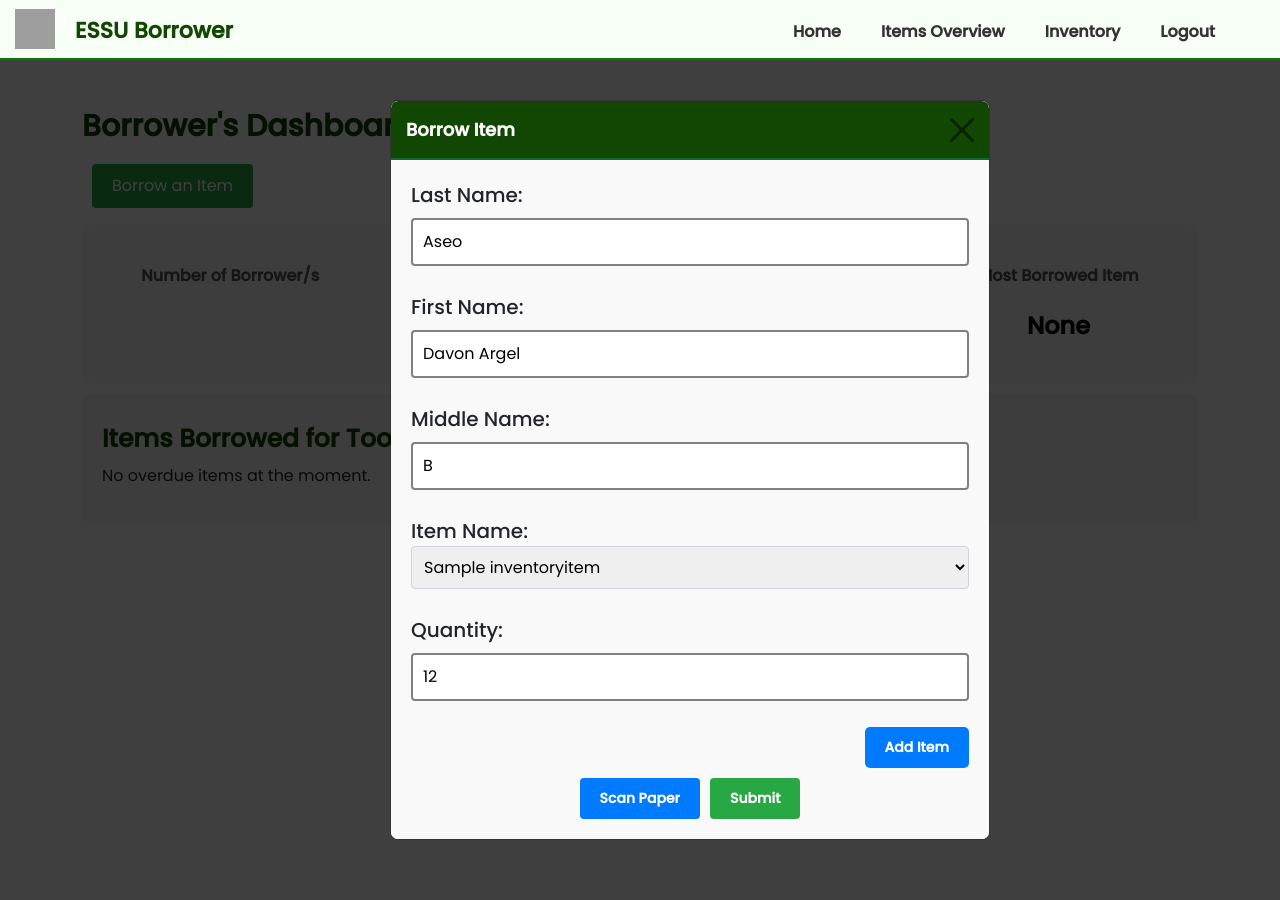
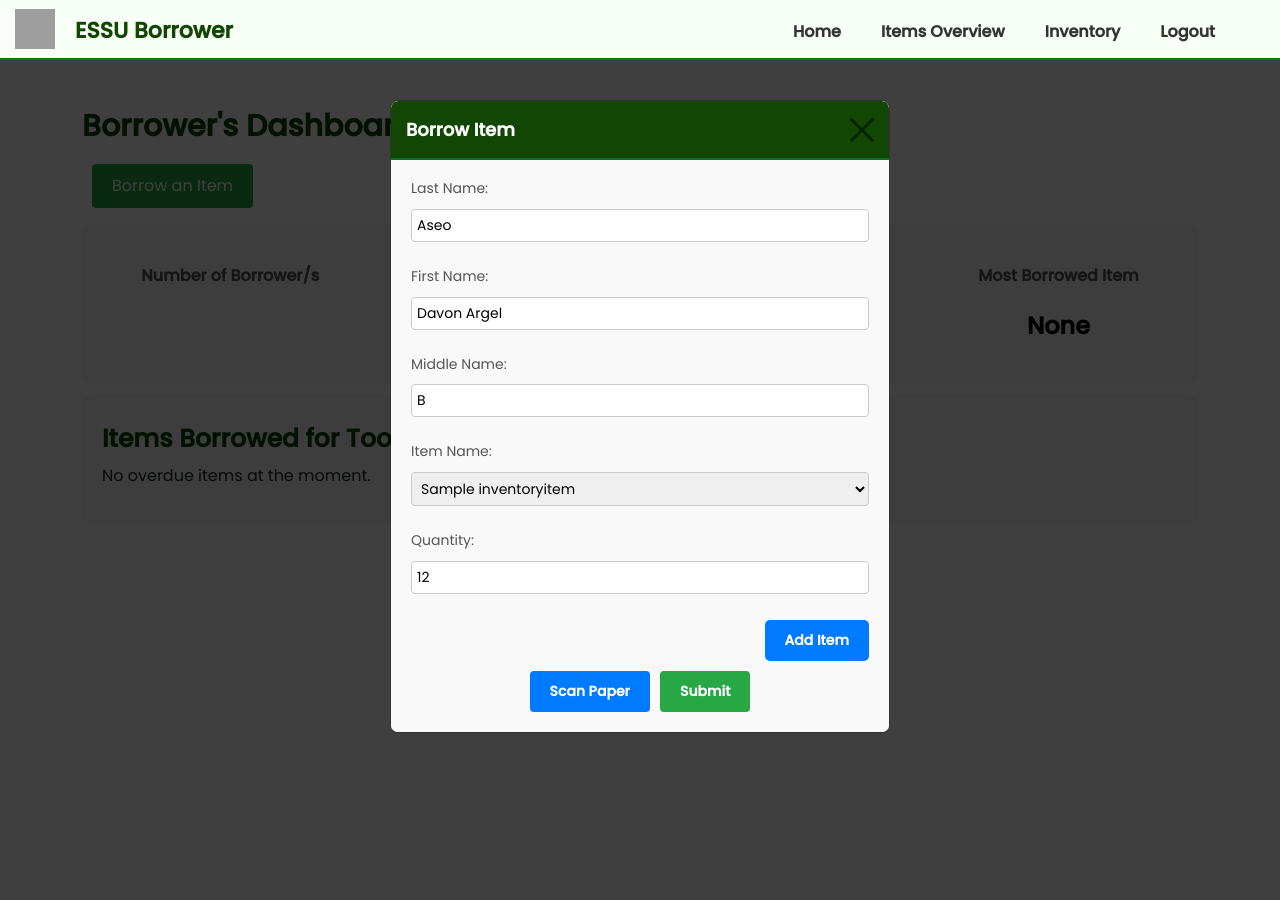
Before and after one commit to DavonGT/BorrowingSystem, a Django app: page /borrower_form_view/ in a window 1280 px wide, after a click on "Borrow an Item". Run offline with Django 5.2, Linux system fonts and the light colour scheme; tables that the repository leaves empty hold one stand-in row (values such as "Sample post"); some libraries are stand-ins or nearby versions; grey boxes are pictures that could not be loaded.

Commit message:
improve the design of the modal in borrowing item

```diff
--- a/borrower_app/static/css/style.css
+++ b/borrower_app/static/css/style.css
@@ -300,7 +300,7 @@
     margin-top: 100px; /* Centers the modal vertically */
     border-radius: 8px; /* Adds rounded corners */
     overflow: hidden; /* Prevents overflow on rounded corners */
-    width: 600px;
+    width: 500px;
 }
 
 /* Modal Header Styling */
@@ -450,14 +450,25 @@
 input[name="borrower_middle_name"],
 input[name="borrower_last_name"],
 input[name="borrower_first_name"],
-input[name="item_quantity"] {
+input[name="item_quantity"],
+select[name="item_name"] {
     width: 100%;
-    padding: 10px; /* Adds padding for better usability */
-    margin-top: 8px; /* Space between input fields */
+    padding: 5px;
+    margin-top: 8px;
     border: 1px solid #ccc;
     border-radius: 4px;
-    box-sizing: border-box; /* Prevents padding from affecting width */
-    border: 2px solid gray;
+    box-sizing: border-box;
+    font-size: 14px;
+}
+
+input[name="borrower_middle_name"]:focus,
+input[name="borrower_last_name"]:focus,
+input[name="borrower_first_name"]:focus,
+input[name="item_quantity"]:focus,
+select[name="item_name"]:focus {
+    border-color: #80bdff;
+    outline: none;
+    box-shadow: 0 0 0 0.2rem rgba(38, 143, 255, 0.25);
 }
 
 .button-row {
@@ -495,3 +506,27 @@
 button.submit-btn:hover {
     background-color: #218838;
 }
+
+/* Label Styling */
+.form-borrower label {
+    font-size: 14px; /* Smaller font size */
+    font-weight: normal; /* Optional: Make the label lighter */
+    color: #555; /* Set the label color */
+    margin-bottom: 4px; /* Add spacing below the label */
+    display: block; /* Ensure the label appears above the input */
+    line-height: 1.2; /* Adjust line height for better readability */
+}
+
+/* Additional adjustment if using floating labels (MDBootstrap or similar) */
+.form-outline label {
+    font-size: 12px; /* Smaller floating label font */
+    color: #777; /* Change color for better contrast */
+}
+
+/* Adjust position of floating labels when active */
+.form-outline input:focus + label,
+.form-outline input:not(:placeholder-shown) + label {
+    font-size: 10px; /* Reduce label size when input is focused */
+    top: -10px; /* Adjust position when floating */
+    color: #007bff; /* Optional: Highlight active label */
+}
```
